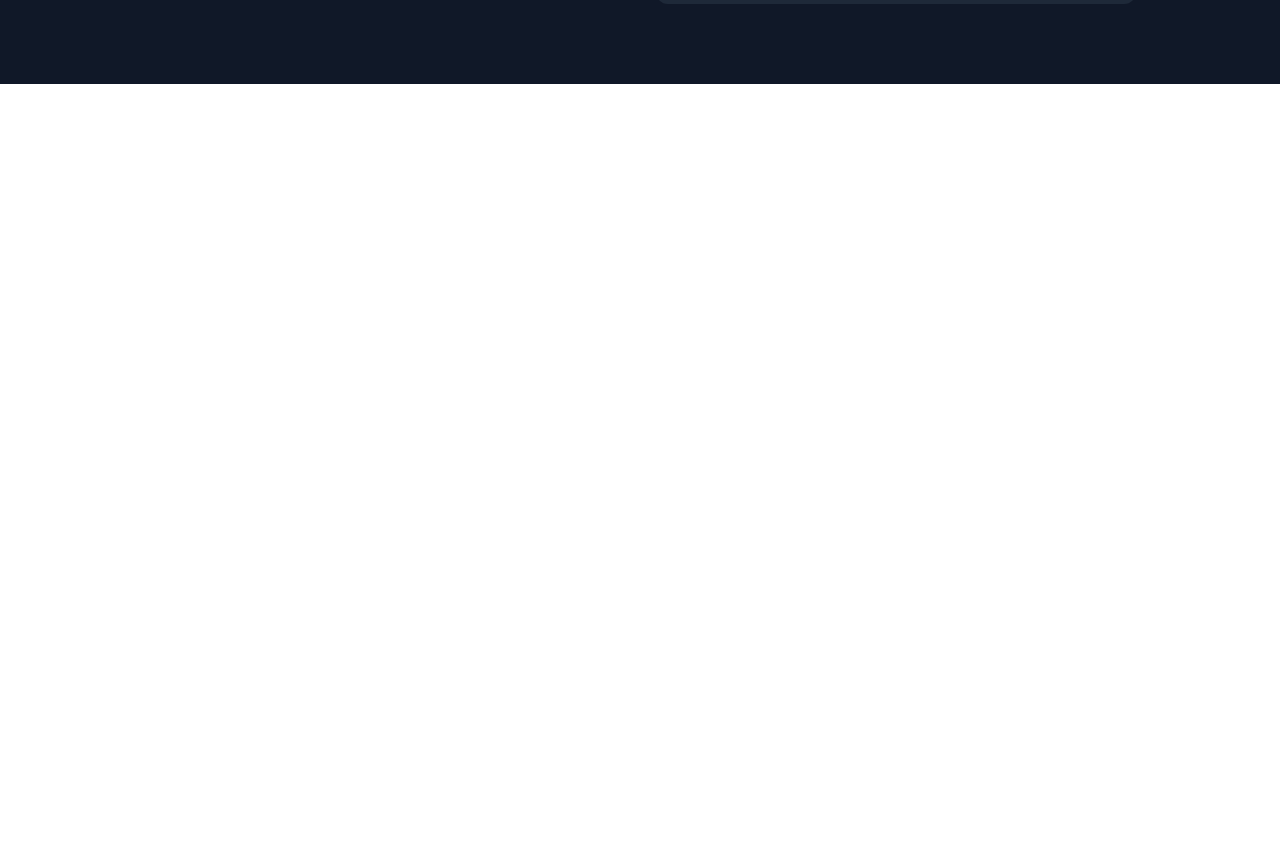
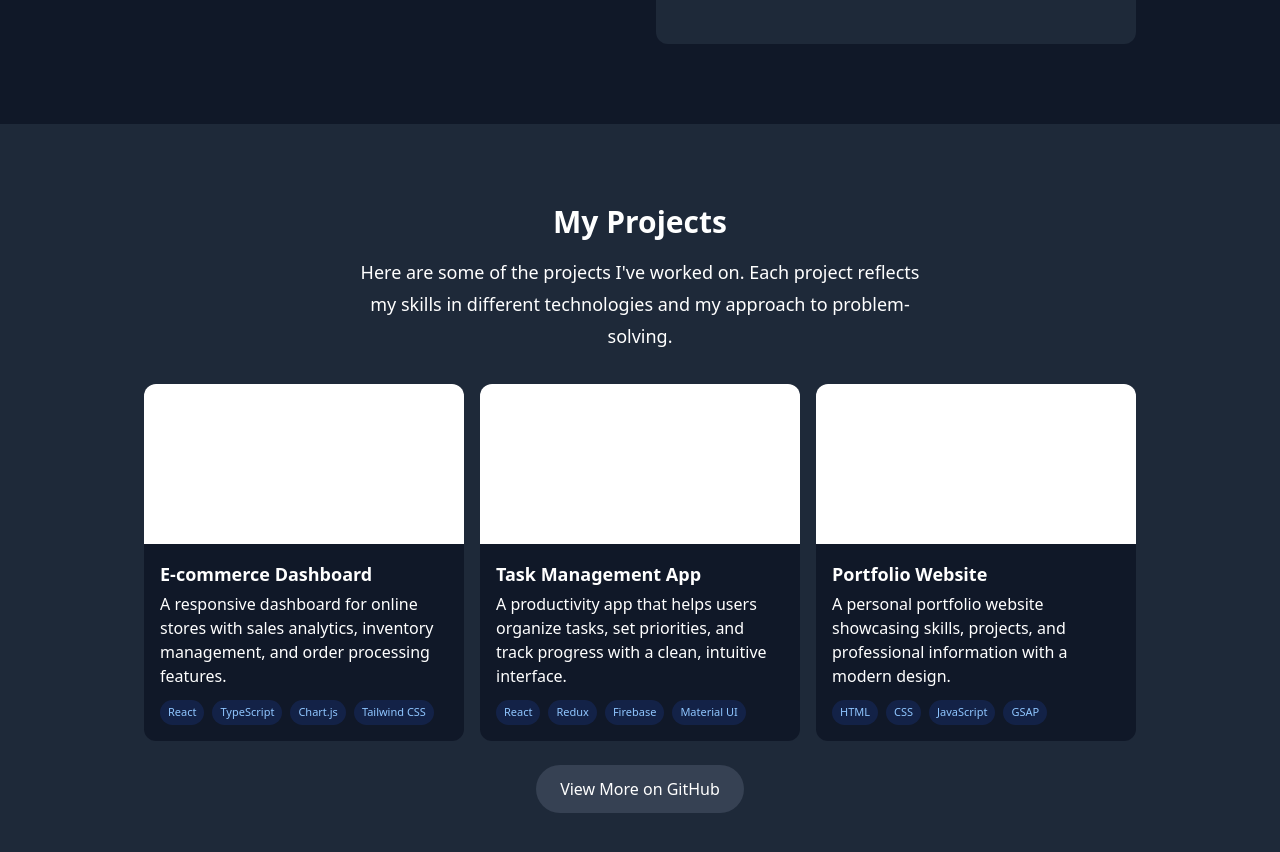
Before and after one commit to jobertmampusti/jobertmampusti, a React (Vite) app: page / in a window 1280 px wide. Shown: the part 1000-1852 px from the top of the page. Before the commit the page ends 1084 px from the top, so only its background shows below. Built offline with nearby package versions, Linux system fonts and the light colour scheme.

Commit message:
feat: added Project component

```diff
--- a/src/App.tsx
+++ b/src/App.tsx
@@ -1,6 +1,7 @@
 import Header from './components/Header';
 import Home from './components/Home';
 import About from './components/About';
+import Projects from './components/Projects';
 
 function App() {
   return (
@@ -8,6 +9,7 @@ function App() {
       <Header />
       <Home />
       <About />
+      <Projects />
     </div>
   );
 }
--- a/src/components/About.tsx
+++ b/src/components/About.tsx
@@ -1,15 +1,33 @@
+const experiences = [
+  {
+    title: 'BS in Information Technology',
+    company: 'Polytechnic University of the Philippines, 2023-2025',
+    description: 'Degree Awarded with Cum Laude',
+  },
+  {
+    title: 'Frontend Web Developer Intern',
+    company: 'Unified Internship Incorporated, 2023',
+    description: 'Developed Responsive Web Page Layouts',
+  },
+  {
+    title: 'Diploma in Information Technology',
+    company: 'Polytechnic University of the Philippines, 2020-2023',
+    description: 'With Hands on Experience in OJT',
+  },
+];
+
 function About() {
   return (
-    <section id="about" className="mx-36 flex justify-between py-20 text-white">
+    <section className="mx-36 flex justify-between py-20 text-white">
       {/* left section */}
       <div className="w-125">
         <h1 className="text-3xl font-bold">About Me</h1>
-        <div className="text-justify text-lg leading-8">
-          <p className="mt-5">
+        <div className="text-justify text-lg/8">
+          <p className="mt-4">
             I'm a recent BSIT graduate with a specialization in web development. With a strong foundation in both
             front-end and back-end technologies, I create responsive, accessible, and user-friendly web applications.
           </p>
-          <p className="mt-5">
+          <p className="mt-4">
             My journey in tech began during my university years where I discovered my passion for creating digital
             experiences that are both functional and beautiful. I'm constantly learning and adapting to new technologies
             and methodologies to stay at the forefront of web development.
@@ -20,40 +38,20 @@ function About() {
       <div className="w-120 rounded-xl bg-gray-800 p-5 pb-12">
         <h1 className="text-xl font-bold">Education & Experience</h1>
         {/* container */}
-        <div>
+        <div className="mt-5">
           {/* BSIT */}
-          <article className="mt-5 flex">
-            <div className="mt-1 mr-3 h-8 w-8 rounded-full bg-blue-900/30"></div>
-            <div>
-              <p className="text-lg font-bold">BS in Information Technology</p>
-              <div className="text-gray-300">
-                <p>Polytechnic University of the Philippines, 2023-2025</p>
-                <p>Degree Awarded with Cum Laude</p>
+          {experiences.map((experience) => (
+            <article className="mb-10 flex">
+              <div className="mt-1 mr-3 h-8 w-8 rounded-full bg-blue-900/30"></div>
+              <div>
+                <p className="text-lg font-bold">{experience.title}</p>
+                <div className="text-gray-300">
+                  <p>{experience.company}</p>
+                  <p>{experience.description}</p>
+                </div>
               </div>
-            </div>
-          </article>
-          {/* Internship */}
-          <article className="mt-10 flex">
-            <div className="mt-1 mr-3 h-8 w-8 rounded-full bg-blue-900/30"></div>
-            <div>
-              <p className="text-lg font-bold">Frontend Web Developer Intern</p>
-              <div className="text-gray-300">
-                <p>Unified Internship Incorporated, 2023</p>
-                <p>Developed Responsive Web Page Layouts</p>
-              </div>
-            </div>
-          </article>
-          {/* DICT */}
-          <article className="mt-10 flex">
-            <div className="mt-1 mr-3 h-8 w-8 rounded-full bg-blue-900/30"></div>
-            <div>
-              <p className="text-lg font-bold">Diploma in Information Technology</p>
-              <div className="text-gray-300">
-                <p>Polytechnic University of the Philippines, 2020-2023</p>
-                <p>With Hands on Experience in OJT</p>
-              </div>
-            </div>
-          </article>
+            </article>
+          ))}
         </div>
       </div>
     </section>
--- a/src/components/Header.tsx
+++ b/src/components/Header.tsx
@@ -1,6 +1,6 @@
 function Header() {
   return (
-    <header className="sticky top-0 mx-36 flex items-center justify-between bg-gray-900 py-6 text-white">
+    <header className="sticky top-0 flex items-center justify-between bg-gray-900 px-36 py-6 text-white">
       <h1 className="text-2xl font-bold">TreBojx</h1>
       <div className="flex w-2xl items-center justify-between">
         <nav>
--- a/src/components/Home.tsx
+++ b/src/components/Home.tsx
@@ -1,10 +1,10 @@
 function Home() {
   return (
     <section className="flex flex-col items-center py-18 text-center text-white">
-      <h1 className="text-5xl leading-16 font-bold">
+      <h1 className="text-5xl/16 font-bold">
         Hi, I'm TreBojx <br></br> A Web Developer
       </h1>
-      <div className="mt-3 text-xl leading-8">
+      <div className="mt-3 text-xl/8">
         <p>I craft responsive websites where technology meets creativity.</p>
         <p>Fresh graduate with a passion for building digital experiences.</p>
       </div>
--- /dev/null
+++ b/src/components/Projects.tsx
@@ -0,0 +1,50 @@
+const projects = [
+  {
+    title: 'E-commerce Dashboard',
+    info: 'A responsive dashboard for online stores with sales analytics, inventory management, and order processing features.',
+    stacks: ['React', 'TypeScript', 'Chart.js', 'Tailwind CSS'],
+  },
+  {
+    title: 'Task Management App',
+    info: 'A productivity app that helps users organize tasks, set priorities, and track progress with a clean, intuitive interface.',
+    stacks: ['React', 'Redux', 'Firebase', 'Material UI'],
+  },
+  {
+    title: 'Portfolio Website',
+    info: 'A personal portfolio website showcasing skills, projects, and professional information with a modern design.',
+    stacks: ['HTML', 'CSS', 'JavaScript', 'GSAP'],
+  },
+];
+
+function Projects() {
+  return (
+    <section className="flex flex-col items-center bg-gray-800 py-20 text-white">
+      <div className="text-center">
+        <h1 className="text-3xl font-bold">My Projects</h1>
+        <h2 className="mt-4 w-140 text-lg/8">
+          Here are some of the projects I've worked on. Each project reflects my skills in different technologies and my
+          approach to problem-solving.
+        </h2>
+      </div>
+      <div className="mt-8 flex w-full justify-between px-36">
+        {projects.map((project) => (
+          <article className="w-80 rounded-xl bg-gray-900">
+            <div className="h-40 rounded-t-xl bg-white"></div>
+            <div className="p-4">
+              <h1 className="text-lg font-bold">{project.title}</h1>
+              <p className="mt-1">{project.info}</p>
+              <div className="mt-3 flex w-full text-[11px] text-blue-300">
+                {project.stacks.map((stack) => (
+                  <p className="mr-2 rounded-full bg-blue-900/30 px-2 py-1">{stack}</p>
+                ))}
+              </div>
+            </div>
+          </article>
+        ))}
+      </div>
+      <button className="mt-6 rounded-full bg-gray-700 px-6 py-3">View More on GitHub</button>
+    </section>
+  );
+}
+
+export default Projects;
```
